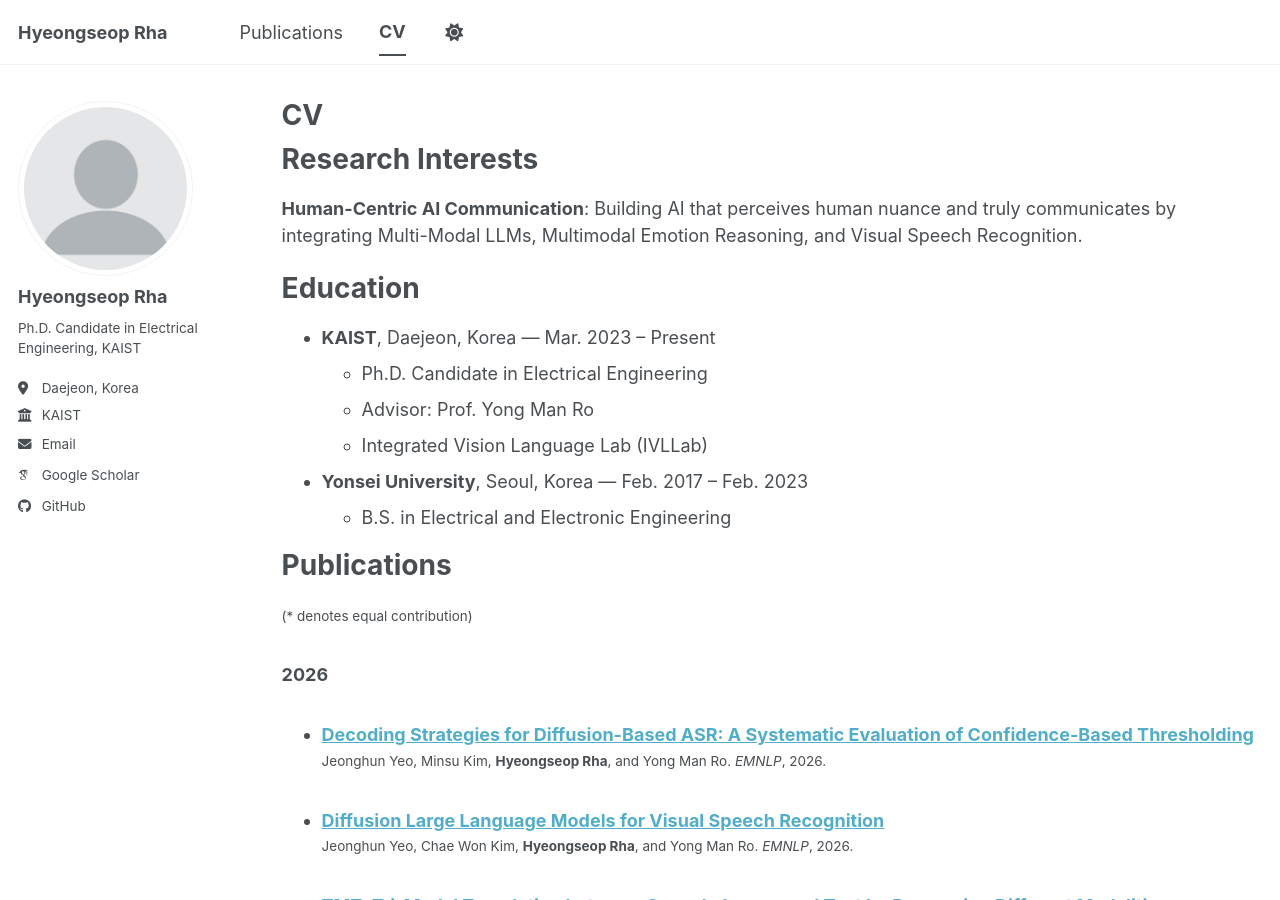
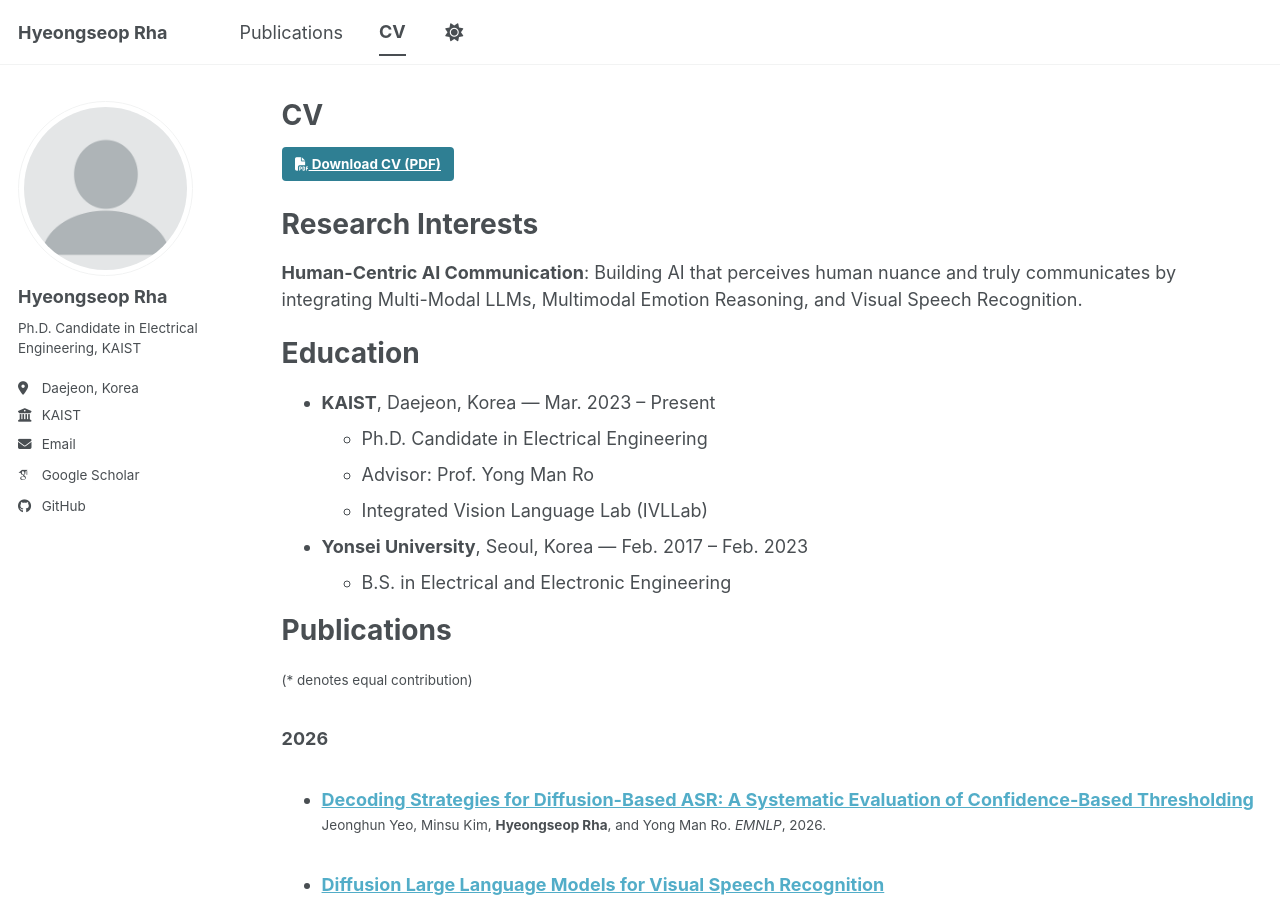
Before and after one commit to Rhatanii/HyeongseopRha.github.io, a Jekyll site: the page built from _pages/cv.md, in a window 1280 px wide and 900 px high. Built offline with Jekyll 4.4.1, drawn with Linux system fonts in a browser that asks for light colours; some web fonts are replaced; a script bundle is joined from its source files by our own code; library files that are not in the unit come from our copies.

Commit message:
Add PDF CV (LaTeX source + download button on CV page)
- _latex/cv.tex: LaTeX source matching the ver260124 layout, now with
  13 publications/patent entries (pdflatex, letter, 2 pages)
- files/CV_HyeongseopRha.pdf: built PDF
- _pages/cv.md: "Download CV (PDF)" button

Co-Authored-By: Claude Fable 5.1 <noreply@anthropic.com>

```diff
--- a/_pages/cv.md
+++ b/_pages/cv.md
@@ -8,6 +8,8 @@ redirect_from:
 ---
 
 {% include base_path %}
+
+<a href="{{ base_path }}/files/CV_HyeongseopRha.pdf" class="btn btn--info"><i class="fas fa-file-pdf"></i> Download CV (PDF)</a>
 
 Research Interests
 ======
```
Also changed, not shown: 2 other files.
